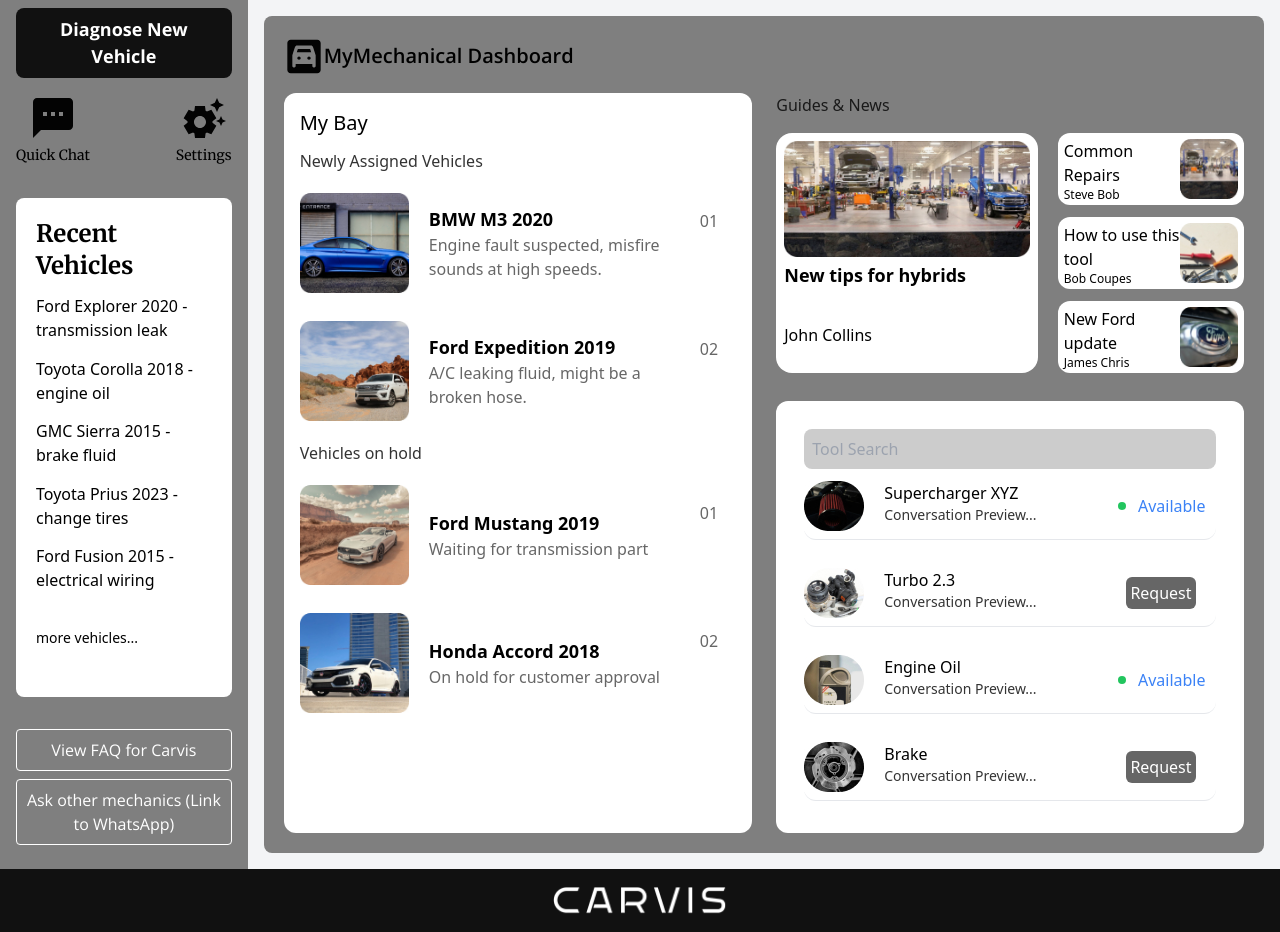
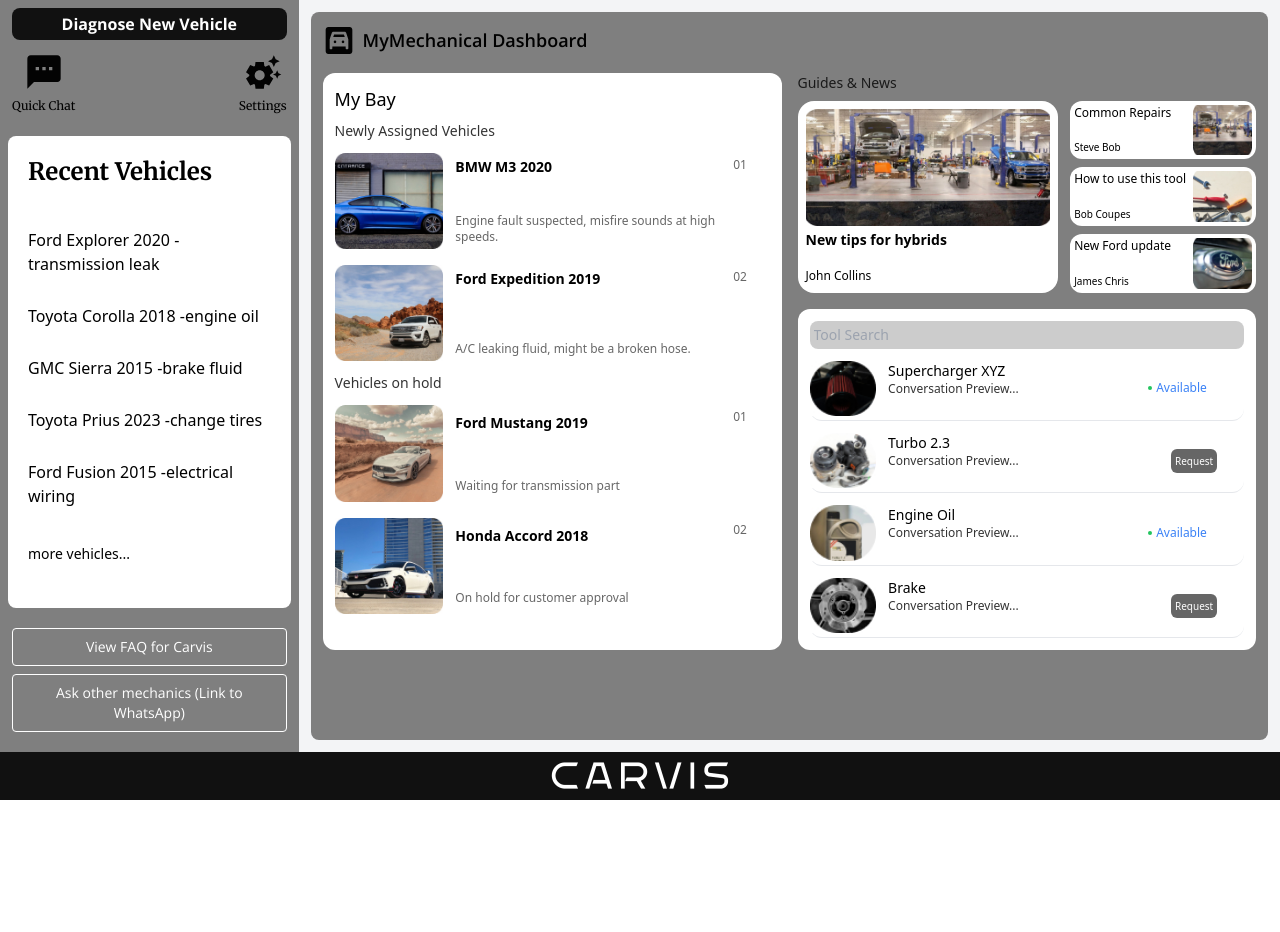
Before and after one commit to yash2324/carvis, a React (Vite) app: page /screen1 in a window 1280 px wide. After the commit the page ends 800 px from the top, so only its background shows below. Built offline with nearby package versions, Linux system fonts and the light colour scheme.

Commit message:
changes to screen 1

```diff
--- a/src/components/Screen1.tsx
+++ b/src/components/Screen1.tsx
@@ -2,6 +2,7 @@
 import quickChat from "../assets/quickChat.svg";
 import Carvis from "../assets/Carvis.png";
 import settingSide from "../assets/settingsSide.svg";
+
 export default function Screen1() {
   // Mock data
   const recentCompletedJobs = [
@@ -76,31 +77,31 @@
   ];
 
   return (
-    <>
-      <div className="flex  bg-gray-100">
-        <div className="bg-[#7F7F7F]  w-[24%] flex flex-col">
-          <div className="bg-[#111111] mx-4 rounded-lg mt-2 text-white px-4 py-2 cursor-pointer text-center">
-            <h1 className="text-[18px] font-bold font-body">
+    <div className="flex flex-col h-screen">
+      <div className="flex flex-grow bg-gray-100 overflow-hidden">
+        <div className="bg-[#7F7F7F] w-[24%] flex flex-col">
+          <div className="bg-[#111111] mx-3 rounded-lg mt-2 text-white px-3 py-1 cursor-pointer text-center">
+            <h1 className="text-[16px] font-bold font-body">
               Diagnose New Vehicle
             </h1>
           </div>
 
-          <div className="flex justify-between p-4">
+          <div className="flex justify-between p-3">
             <div className="text-center cursor-pointer">
-              <div className=" rounded-full w-12 h-12  mx-auto">
+              <div className="rounded-full w-10 h-10 mx-auto">
                 <img src={quickChat} alt="Quick Chat" />
               </div>
-              <span className="text-[14px] font-header">Quick Chat</span>
+              <span className="text-[12px] font-header">Quick Chat</span>
             </div>
             <div className="text-center cursor-pointer">
-              <div className=" rounded-full w-12 h-12  mx-auto">
+              <div className="rounded-full w-10 h-10 mx-auto">
                 <img src={settingSide} alt="setting" />
               </div>
-              <span className="text-[14px] font-header">Settings</span>
+              <span className="text-[12px] font-header">Settings</span>
             </div>
           </div>
 
-          <div className="h-4/6 bg-white m-4 p-5 rounded-lg  overflow-y-auto">
+          <div className="h-4/6 bg-white m-2 p-5 rounded-lg  overflow-y-auto">
             <h3 className="font-bold  text-2xl h-1/6 font-header">
               Recent Vehicles
             </h3>
@@ -114,124 +115,126 @@
             <p className="text-sm text-black mt-7">more vehicles...</p>
           </div>
 
-          <div className="p-4 mt-auto">
-            <button className="border-[1px] border-white font-body w-full p-2 mb-2 text-white rounded">
+          <div className="p-3 mt-auto">
+            <button className="border-[1px] border-white font-body w-full p-2 hover:bg-gray-700 mb-2 text-white rounded text-sm">
               View FAQ for Carvis
             </button>
-            <button className="border-[1px] border-white font-body w-full p-2 mb-2 text-white rounded">
+            <button className="border-[1px] border-white font-body w-full p-2 hover:bg-gray-700 mb-2 text-white rounded text-sm">
               Ask other mechanics (Link to WhatsApp)
             </button>
           </div>
-
-          {/* <div className="bg-[#111111] text-white p-4 text-center">
-        <img className="w-44 mx-auto" src={Carvis} alt="logo" />
-      </div> */}
         </div>
 
-        <div className="flex-grow p-4 ">
-          <div className="bg-[#7F7F7F] rounded-lg flex flex-col gap-8 p-5">
-            <p className="text-xl font-semibold flex items-center">
-              <img src={car} alt="setting" className="w-10" />
+        <div className="flex-grow p-3 overflow-y-auto">
+          <div className="h-[91vh] bg-[#7F7F7F] rounded-lg flex flex-col gap-4 p-3">
+            <p className="text-lg font-semibold flex items-center">
+              <img src={car} alt="setting" className="w-8 mr-2" />
               <p className="font-body">MyMechanical Dashboard</p>
             </p>
-            <section className="flex gap-6 -mt-4">
-              <div className="rounded-xl w-6/12 bg-white p-4 gap-3 flex flex-col">
-                <p className="text-xl font-medium">My Bay</p>
-                <p className="font-medium text-black/80">
+            <section className="flex gap-4">
+              <div className="rounded-xl w-6/12 bg-white p-3 gap-2 flex flex-col">
+                <p className="text-lg font-medium">My Bay</p>
+                <p className="font-medium text-black/80 text-sm">
                   Newly Assigned Vehicles
                 </p>
                 {newlyAssignedVehicles.map((vehicle, index) => (
-                  <section key={index} className="flex my-2">
+                  <section key={index} className="flex my-1">
                     <img src={vehicle.image} alt="" className="w-3/12" />
-                    <section className="w-8/12 flex flex-col px-5 py-3 justify-between ">
-                      <p className="font-bold text-lg">{vehicle.car}</p>
-
-                      <p className="font-medium text-black/60">
+                    <section className="w-8/12 flex flex-col px-3 py-1 justify-between">
+                      <p className="font-bold text-sm">{vehicle.car}</p>
+                      <p className="font-medium text-black/60 text-xs">
                         {vehicle.issue}
                       </p>
                     </section>
-                    <p className="w-1/12 font-medium text-black/60 py-4">
+                    <p className="w-1/12 font-medium text-black/60 py-1 text-xs">
                       {vehicle.id}
                     </p>
                   </section>
                 ))}
-                <p className="font-medium text-black/80">Vehicles on hold</p>
+                <p className="font-medium text-black/80 text-sm">
+                  Vehicles on hold
+                </p>
                 {vehiclesOnHold.map((vehicle, index) => (
-                  <section key={index} className="flex my-2">
+                  <section key={index} className="flex my-1">
                     <img src={vehicle.image} alt="" className="w-3/12" />
-                    <section className="w-8/12 flex flex-col px-5 py-6 justify-between ">
-                      <p className="font-bold text-lg">{vehicle.car}</p>
-
-                      <p className="font-medium text-black/60">
+                    <section className="w-8/12 flex flex-col px-3 py-2 justify-between">
+                      <p className="font-bold text-sm">{vehicle.car}</p>
+                      <p className="font-medium text-black/60 text-xs">
                         {vehicle.issue}
                       </p>
                     </section>
-                    <p className="w-1/12 font-medium text-black/60 py-4">
+                    <p className="w-1/12 font-medium text-black/60 py-1 text-xs">
                       {vehicle.id}
                     </p>
                   </section>
                 ))}
               </div>
-              <div className="w-6/12  flex flex-col gap-7">
+              <div className="w-6/12 flex flex-col gap-4">
                 <section>
-                  <p className="font-medium text-black/80 mb-4">
+                  <p className="font-medium text-black/80 mb-2 text-sm">
                     Guides & News
                   </p>
-                  <section className="w-full flex flex-row gap-5">
-                    <section className="bg-white rounded-2xl h-60 w-7/12 p-2">
-                      <img src={"./car5.jpg"} alt="" />
-                      <section className="flex flex-col justify-between flex-grow  h-[40%]">
-                        <p className="font-semibold text-lg my-1">
+                  <section className="w-full flex flex-row gap-3">
+                    <section className="bg-white rounded-2xl h-48 w-7/12 p-2">
+                      <img
+                        src={"../../public/car5.jpg"}
+                        alt=""
+                        className="h-2/3 w-full object-cover"
+                      />
+                      <section className="flex flex-col justify-between flex-grow h-1/3">
+                        <p className="font-semibold text-sm my-1">
                           New tips for hybrids
                         </p>
-                        <p className="">John Collins</p>
+                        <p className="text-xs">John Collins</p>
                       </section>
                     </section>
-                    <section className="w-5/12 flex flex-col gap-3 h-60 ">
+                    <section className="w-5/12 flex flex-col gap-2 h-48">
                       {guidesAndNews.map((guide, index) => (
                         <div
                           key={index}
-                          className="bg-white rounded-xl flex flex-row overflow-hidden p-1.5 h-2/6"
+                          className="bg-white rounded-xl flex flex-row overflow-hidden p-1 h-1/3"
                         >
                           <div className="w-8/12 flex flex-col justify-between">
-                            <p className="text-base font-medium">
-                              {guide.title}
-                            </p>
-                            <p className="text-xs">{guide.author}</p>
+                            <p className="text-xs font-medium">{guide.title}</p>
+                            <p className="text-[10px]">{guide.author}</p>
                           </div>
-                          <img src={guide.image} alt="" className="w-4/12" />
+                          <img
+                            src={guide.image}
+                            alt=""
+                            className="w-4/12 object-cover"
+                          />
                         </div>
                       ))}
                     </section>
                   </section>
                 </section>
-                <section className="bg-white rounded-xl p-7">
+                <section className="bg-white rounded-xl p-3">
                   <input
                     type="text"
-                    className="font-medium bg-black/20 p-2 w-full outline-none rounded-lg"
+                    className="font-medium bg-black/20 p-1 w-full outline-none rounded-lg text-sm"
                     placeholder="Tool Search"
                   />
-                  <section className="flex flex-col gap-3">
+                  <section className="flex flex-col gap-2 mt-2">
                     {toolsSearch.map((tool, index) => (
                       <div
                         key={index}
-                        className=" rounded-xl border-b bg-white flex flex-row my-1 py-2 "
+                        className="rounded-xl border-b bg-white flex flex-row py-1"
                       >
-                        <img src={tool.image} alt="" className="" />
-                        <section className="text-base font-medium flex px-5 flex-col w-8/12">
+                        <img src={tool.image} alt="" className="w-1/6" />
+                        <section className="text-sm font-medium flex px-3 flex-col w-8/12">
                           <p>{tool.name}</p>
-                          <span className="text-sm text-black/80">
+                          <span className="text-xs text-black/80">
                             Conversation Preview...
                           </span>
                         </section>
-                        <section className="text-base font-medium text-blue-500 w-32 text-center flex items-center">
+                        <section className="text-xs font-medium text-blue-500 w-3/12 text-center flex items-center">
                           {tool.status === "Available" ? (
                             <section className="flex items-center">
-                              <section className="bg-green-500 rounded-full w-2 h-2 mx-3"></section>
+                              <section className="bg-green-500 rounded-full w-1 h-1 mx-1"></section>
                               {tool.status}
                             </section>
                           ) : (
-                            <button className="mx-auto bg-black/60 text-white rounded-md p-1">
+                            <button className="mx-auto bg-black/60 text-white rounded-md p-1 text-[10px]">
                               Request
                             </button>
                           )}
@@ -245,9 +248,9 @@
           </div>
         </div>
       </div>
-      <div className="bg-[#111111] text-white w-full p-4 text-center">
-        <img className="w-44 mx-auto" src={Carvis} alt="logo" />
+      <div className="bg-[#111111] text-white p-2 text-center">
+        <img className="h-8 mx-auto" src={Carvis} alt="logo" />
       </div>
-    </>
+    </div>
   );
 }
```
